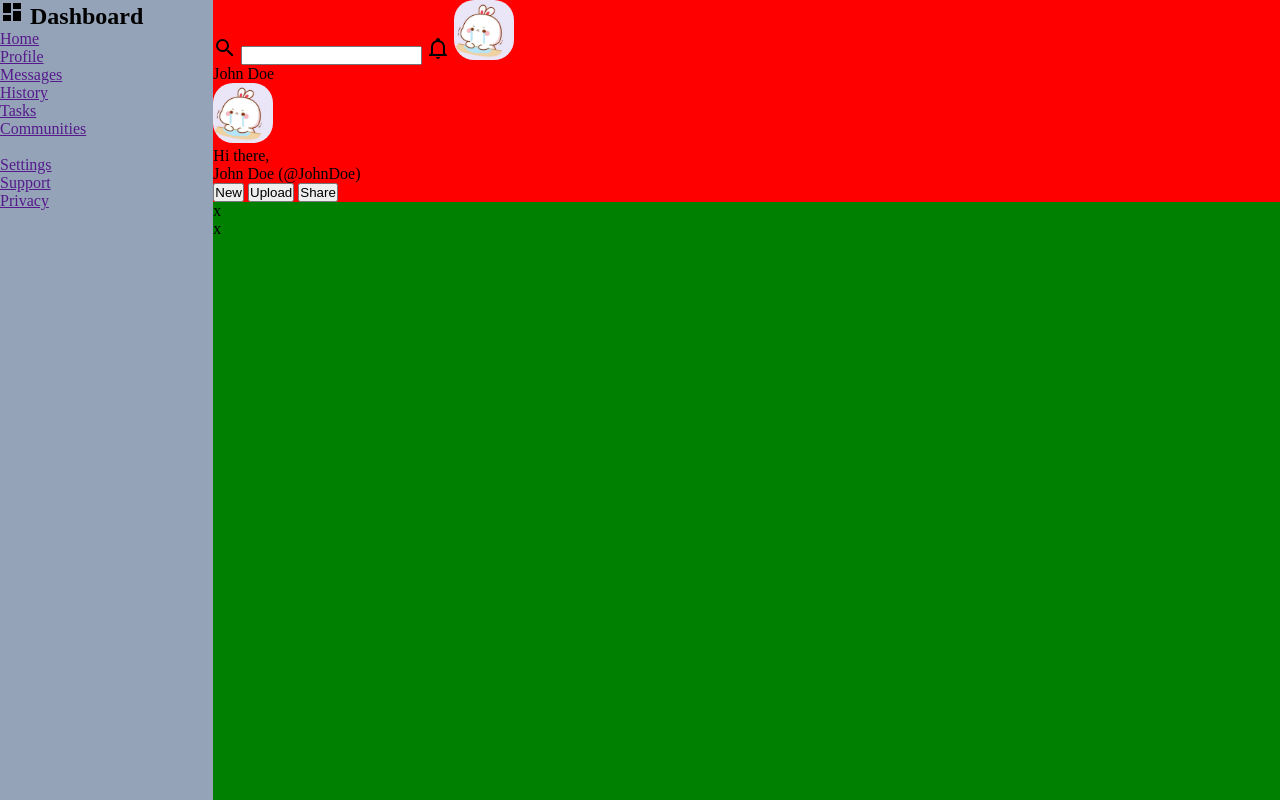
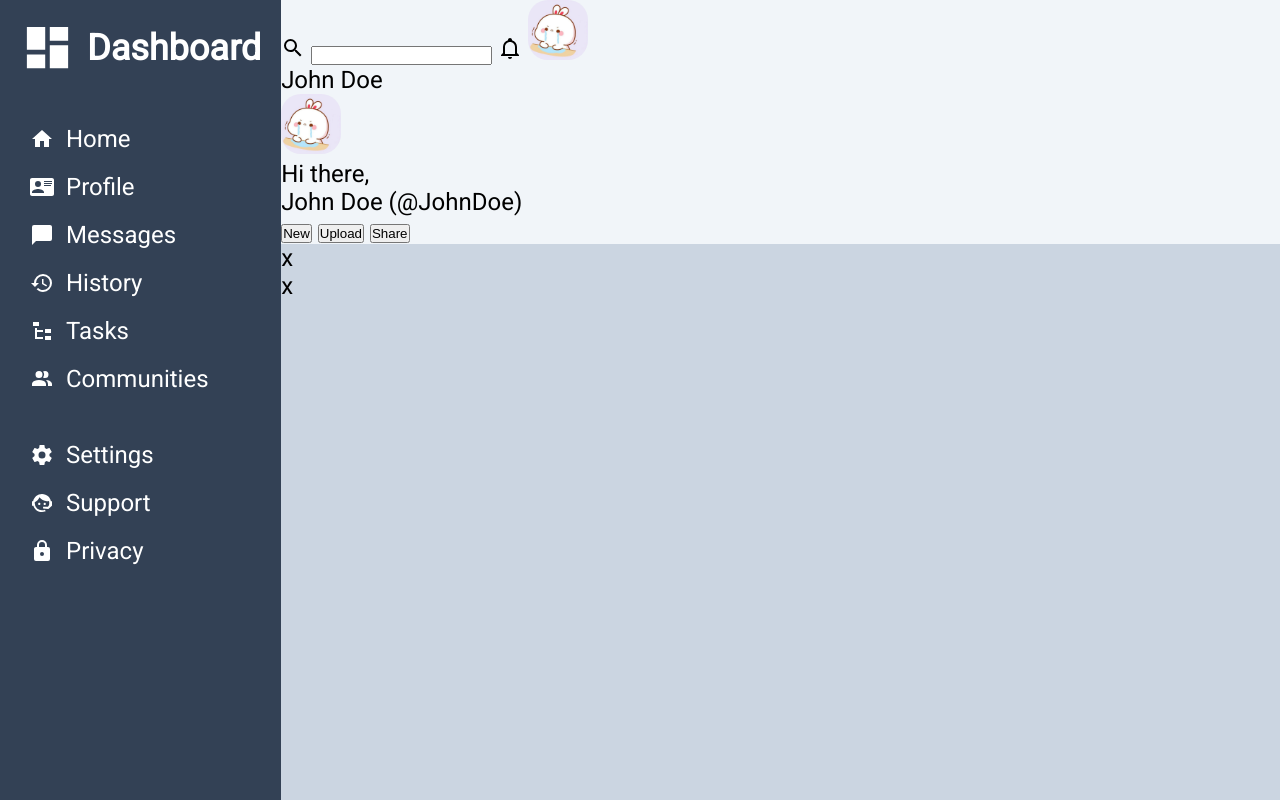
Before and after one commit to raf3i/admin-dashboard, a plain HTML site: page index.html in a window 1280 px wide. Shown: the top 800 px of the page. Drawn offline with Linux system fonts and the light colour scheme.

Commit message:
Format sidebar

```diff
--- a/index.html
+++ b/index.html
@@ -3,30 +3,80 @@
 <head>
   <meta charset="UTF-8">
   <meta name="viewport" content="width=device-width, initial-scale=1.0">
+  <link rel="preconnect" href="https://fonts.googleapis.com">
+  <link rel="preconnect" href="https://fonts.gstatic.com" crossorigin>
+  <link href="https://fonts.googleapis.com/css2?family=Roboto&display=swap" rel="stylesheet">
   <link href="./style.css" rel="stylesheet">
   <title>Admin Dashboard</title>
 </head>
 <body>
   <div class="container">
-    <nav class="nav">
+    <nav class="sidebar">
       <h1 class="title">
-        <svg style="width:24px;height:24px" viewBox="0 0 24 24">
+        <svg class="dashboard-icon" viewBox="0 0 24 24">
           <path fill="currentColor" d="M13,3V9H21V3M13,21H21V11H13M3,21H11V15H3M3,13H11V3H3V13Z" />
         </svg>
         Dashboard
       </h1>
 
-      <ul>
-        <li><a href="">Home</a></li>
-        <li><a href="">Profile</a></li>
-        <li><a href="">Messages</a></li>
-        <li><a href="">History</a></li>
-        <li><a href="">Tasks</a></li>
-        <li><a href="">Communities</a></li>
+      <ul class="links">
+        <li class="sidebar-link">
+          <svg style="width:24px;height:24px" viewBox="0 0 24 24">
+            <path fill="currentColor" d="M10,20V14H14V20H19V12H22L12,3L2,12H5V20H10Z" />
+          </svg>
+          <a href="">Home</a>
+        </li>
+        <li class="sidebar-link">
+          <svg style="width:24px;height:24px" viewBox="0 0 24 24">
+            <path fill="currentColor" d="M2,3H22C23.05,3 24,3.95 24,5V19C24,20.05 23.05,21 22,21H2C0.95,21 0,20.05 0,19V5C0,3.95 0.95,3 2,3M14,6V7H22V6H14M14,8V9H21.5L22,9V8H14M14,10V11H21V10H14M8,13.91C6,13.91 2,15 2,17V18H14V17C14,15 10,13.91 8,13.91M8,6A3,3 0 0,0 5,9A3,3 0 0,0 8,12A3,3 0 0,0 11,9A3,3 0 0,0 8,6Z" />
+          </svg>
+          <a href="">Profile</a>
+        </li>
+        <li class="sidebar-link">
+          <svg style="width:24px;height:24px" viewBox="0 0 24 24">
+            <path fill="currentColor" d="M20,2H4A2,2 0 0,0 2,4V22L6,18H20A2,2 0 0,0 22,16V4C22,2.89 21.1,2 20,2Z" />
+          </svg>
+          <a href="">Messages</a>
+        </li>
+        <li class="sidebar-link">
+          <svg style="width:24px;height:24px" viewBox="0 0 24 24">
+            <path fill="currentColor" d="M13.5,8H12V13L16.28,15.54L17,14.33L13.5,12.25V8M13,3A9,9 0 0,0 4,12H1L4.96,16.03L9,12H6A7,7 0 0,1 13,5A7,7 0 0,1 20,12A7,7 0 0,1 13,19C11.07,19 9.32,18.21 8.06,16.94L6.64,18.36C8.27,20 10.5,21 13,21A9,9 0 0,0 22,12A9,9 0 0,0 13,3" />
+          </svg>
+          <a href="">History</a>
+        </li>
+        <li class="sidebar-link">
+          <svg style="width:24px;height:24px" viewBox="0 0 24 24">
+            <path fill="currentColor" d="M3,3H9V7H3V3M15,10H21V14H15V10M15,17H21V21H15V17M13,13H7V18H13V20H7L5,20V9H7V11H13V13Z" />
+          </svg>
+          <a href="">Tasks</a>
+        </li>
+        <li class="sidebar-link">
+          <svg style="width:24px;height:24px" viewBox="0 0 24 24">
+            <path fill="currentColor" d="M16 17V19H2V17S2 13 9 13 16 17 16 17M12.5 7.5A3.5 3.5 0 1 0 9 11A3.5 3.5 0 0 0 12.5 7.5M15.94 13A5.32 5.32 0 0 1 18 17V19H22V17S22 13.37 15.94 13M15 4A3.39 3.39 0 0 0 13.07 4.59A5 5 0 0 1 13.07 10.41A3.39 3.39 0 0 0 15 11A3.5 3.5 0 0 0 15 4Z" />
+          </svg>
+          <a href="">Communities</a>
+        </li>
+
         <br>
-        <li><a href="">Settings</a></li>
-        <li><a href="">Support</a></li>
-        <li><a href="">Privacy</a></li>
+
+        <li class="sidebar-link">
+          <svg style="width:24px;height:24px" viewBox="0 0 24 24">
+            <path fill="currentColor" d="M12,15.5A3.5,3.5 0 0,1 8.5,12A3.5,3.5 0 0,1 12,8.5A3.5,3.5 0 0,1 15.5,12A3.5,3.5 0 0,1 12,15.5M19.43,12.97C19.47,12.65 19.5,12.33 19.5,12C19.5,11.67 19.47,11.34 19.43,11L21.54,9.37C21.73,9.22 21.78,8.95 21.66,8.73L19.66,5.27C19.54,5.05 19.27,4.96 19.05,5.05L16.56,6.05C16.04,5.66 15.5,5.32 14.87,5.07L14.5,2.42C14.46,2.18 14.25,2 14,2H10C9.75,2 9.54,2.18 9.5,2.42L9.13,5.07C8.5,5.32 7.96,5.66 7.44,6.05L4.95,5.05C4.73,4.96 4.46,5.05 4.34,5.27L2.34,8.73C2.21,8.95 2.27,9.22 2.46,9.37L4.57,11C4.53,11.34 4.5,11.67 4.5,12C4.5,12.33 4.53,12.65 4.57,12.97L2.46,14.63C2.27,14.78 2.21,15.05 2.34,15.27L4.34,18.73C4.46,18.95 4.73,19.03 4.95,18.95L7.44,17.94C7.96,18.34 8.5,18.68 9.13,18.93L9.5,21.58C9.54,21.82 9.75,22 10,22H14C14.25,22 14.46,21.82 14.5,21.58L14.87,18.93C15.5,18.67 16.04,18.34 16.56,17.94L19.05,18.95C19.27,19.03 19.54,18.95 19.66,18.73L21.66,15.27C21.78,15.05 21.73,14.78 21.54,14.63L19.43,12.97Z" />
+        </svg>
+          <a href="">Settings</a>
+        </li>
+        <li class="sidebar-link">
+          <svg style="width:24px;height:24px" viewBox="0 0 24 24">
+            <path fill="currentColor" d="M18.72,14.76C19.07,13.91 19.26,13 19.26,12C19.26,11.28 19.15,10.59 18.96,9.95C18.31,10.1 17.63,10.18 16.92,10.18C13.86,10.18 11.15,8.67 9.5,6.34C8.61,8.5 6.91,10.26 4.77,11.22C4.73,11.47 4.73,11.74 4.73,12A7.27,7.27 0 0,0 12,19.27C13.05,19.27 14.06,19.04 14.97,18.63C15.54,19.72 15.8,20.26 15.78,20.26C14.14,20.81 12.87,21.08 12,21.08C9.58,21.08 7.27,20.13 5.57,18.42C4.53,17.38 3.76,16.11 3.33,14.73H2V10.18H3.09C3.93,6.04 7.6,2.92 12,2.92C14.4,2.92 16.71,3.87 18.42,5.58C19.69,6.84 20.54,8.45 20.89,10.18H22V14.67H22V14.69L22,14.73H21.94L18.38,18L13.08,17.4V15.73H17.91L18.72,14.76M9.27,11.77C9.57,11.77 9.86,11.89 10.07,12.11C10.28,12.32 10.4,12.61 10.4,12.91C10.4,13.21 10.28,13.5 10.07,13.71C9.86,13.92 9.57,14.04 9.27,14.04C8.64,14.04 8.13,13.54 8.13,12.91C8.13,12.28 8.64,11.77 9.27,11.77M14.72,11.77C15.35,11.77 15.85,12.28 15.85,12.91C15.85,13.54 15.35,14.04 14.72,14.04C14.09,14.04 13.58,13.54 13.58,12.91A1.14,1.14 0 0,1 14.72,11.77Z" />
+        </svg>
+          <a href="">Support</a>
+        </li>
+        <li class="sidebar-link">
+          <svg style="width:24px;height:24px" viewBox="0 0 24 24">
+            <path fill="currentColor" d="M12,17A2,2 0 0,0 14,15C14,13.89 13.1,13 12,13A2,2 0 0,0 10,15A2,2 0 0,0 12,17M18,8A2,2 0 0,1 20,10V20A2,2 0 0,1 18,22H6A2,2 0 0,1 4,20V10C4,8.89 4.9,8 6,8H7V6A5,5 0 0,1 12,1A5,5 0 0,1 17,6V8H18M12,3A3,3 0 0,0 9,6V8H15V6A3,3 0 0,0 12,3Z" />
+          </svg>
+          <a href="">Privacy</a>
+        </li>
       </ul>
     </nav>
 
--- a/style.css
+++ b/style.css
@@ -1,3 +1,8 @@
+:root {
+  font-family: Roboto;
+  font-size: 24px;
+}
+
 * {
   margin: 0;
   padding: 0;
@@ -14,20 +19,53 @@ div.container {
   border-radius: 20px;
 }
 
-.nav {
-  background-color: #94a3b8;
+nav.sidebar {
+  background-color: #334155;
   grid-area: 1 / 1 / 3 / 2;
 }
 
+nav.sidebar > h1.title {
+  color: white;
+  margin: 20px;
+  margin-bottom: 50px;
+  display: flex;
+  align-items: center;
+  gap: 12px;
+}
+
+svg.dashboard-icon {
+  width:55px;
+  height:55px;
+}
+
+nav.sidebar > ul.links {
+  margin-left: 30px;
+  color: white;
+}
+
+li.sidebar-link {
+  margin-bottom: 20px;
+  list-style: none;
+  display: flex;
+  align-items: center;
+  gap: 12px;
+}
+
+li.sidebar-link > a,
+li.sidebar-link > a:visited {
+  color: white;
+  text-decoration: none;
+}
+
 div.upper-bar {
-  background-color: red;
+  background-color: #f1f5f9;
 }
 
 div.content {
-  background-color: green;
+  background-color: #cbd5e1;
 }
 
 div.footer {
-  background-color: aquamarine;
+  background-color: #f1f5f9;
   grid-area: 3 / 1 / 4 / -1;
 }
```
